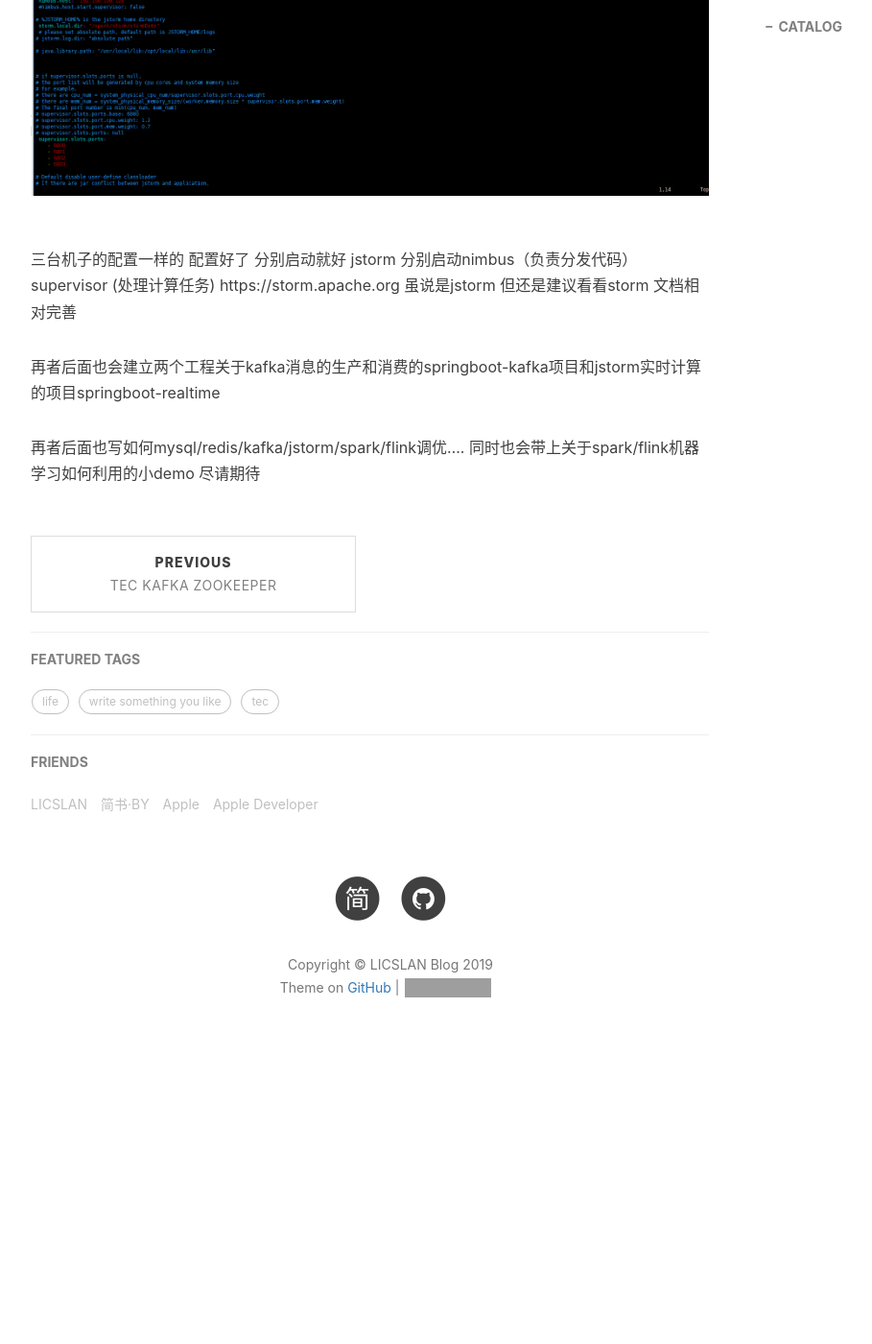
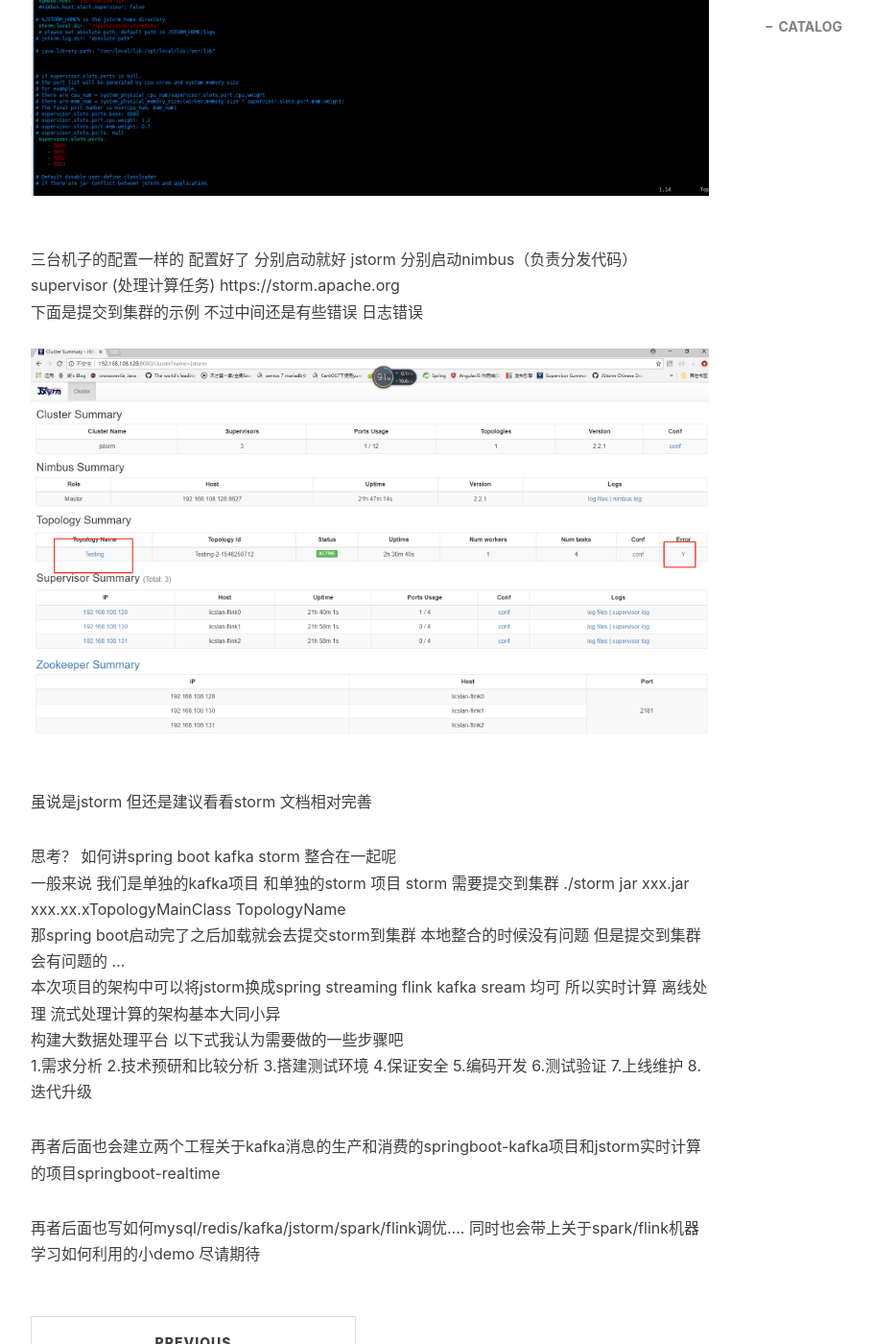
Before and after one commit to licslan/licslan.github.io, a Jekyll site: the page built from _posts/2018-12-30-Simply build a kafka_zookeeper_storm cluster.md, in a window 1280 px wide and 1400 px high, scrolled down 6186 px. Shown: the whole window at 96% size, without its empty margins (233-1142 px from the left). Built offline with Jekyll 4.4.1, drawn with Linux system fonts in a browser that asks for light colours; nearby versions of some CDN libraries; comment, search, counter and statistics services are not loaded; before the commit the page ends 7319 px from its top, so only the background shows below that; grey boxes are pictures that could not be loaded.

Commit message:
Update 2018-12-30-Simply build a kafka_zookeeper_storm cluster.md

```diff
--- a/_posts/2018-12-30-Simply build a kafka_zookeeper_storm cluster.md
+++ b/_posts/2018-12-30-Simply build a kafka_zookeeper_storm cluster.md
@@ -50,8 +50,25 @@ here we go 终于把jstorm 在本地的集群和kafka zookeeper 集群全部搭
 最后说jstorm吧<br>
 先去官网下载jstorm Linux的版本  并解压 vim storm.yaml 主要配置如下图:<br>
 ![](https://raw.githubusercontent.com/licslan/licslan.github.io/master/img/storm-setting.jpg)<br>
-三台机子的配置一样的  配置好了  分别启动就好   jstorm 分别启动nimbus（负责分发代码） supervisor (处理计算任务)    https://storm.apache.org
+三台机子的配置一样的  配置好了  分别启动就好   jstorm 分别启动nimbus（负责分发代码） supervisor (处理计算任务)    https://storm.apache.org<br>
+下面是提交到集群的示例  不过中间还是有些错误  日志错误
+![](https://raw.githubusercontent.com/licslan/licslan.github.io/master/img/stormjob-runing.jpg)<br>
 虽说是jstorm  但还是建议看看storm  文档相对完善
+
+思考？
+如何讲spring boot kafka storm 整合在一起呢
+一般来说  我们是单独的kafka项目  和单独的storm  项目  storm 需要提交到集群   ./storm jar xxx.jar  xxx.xx.xTopologyMainClass  TopologyName <br>
+那spring boot启动完了之后加载就会去提交storm到集群  本地整合的时候没有问题  但是提交到集群会有问题的 ...<br>
+本次项目的架构中可以将jstorm换成spring streaming  flink  kafka sream 均可 所以实时计算 离线处理 流式处理计算的架构基本大同小异 <br>
+构建大数据处理平台 以下式我认为需要做的一些步骤吧<br>
+1.需求分析
+2.技术预研和比较分析
+3.搭建测试环境
+4.保证安全
+5.编码开发
+6.测试验证
+7.上线维护
+8.迭代升级
 
 
 
```
